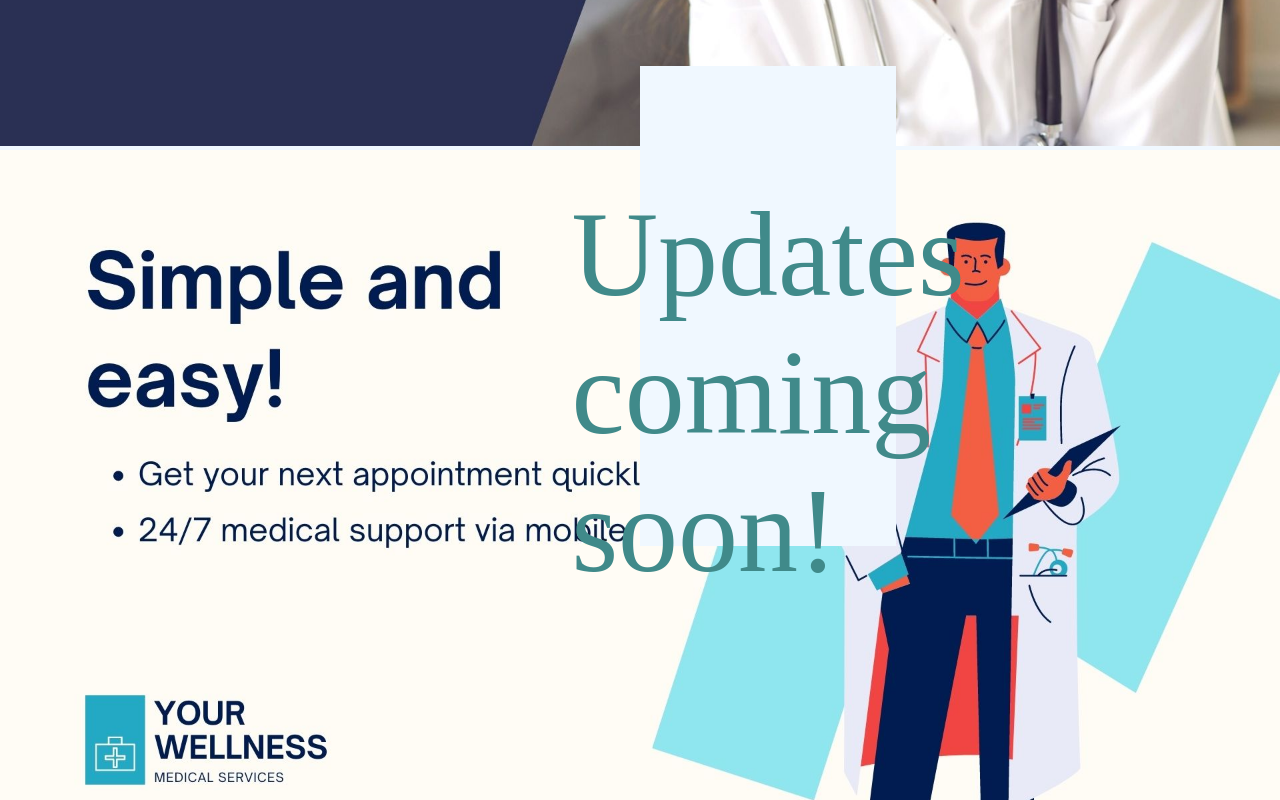
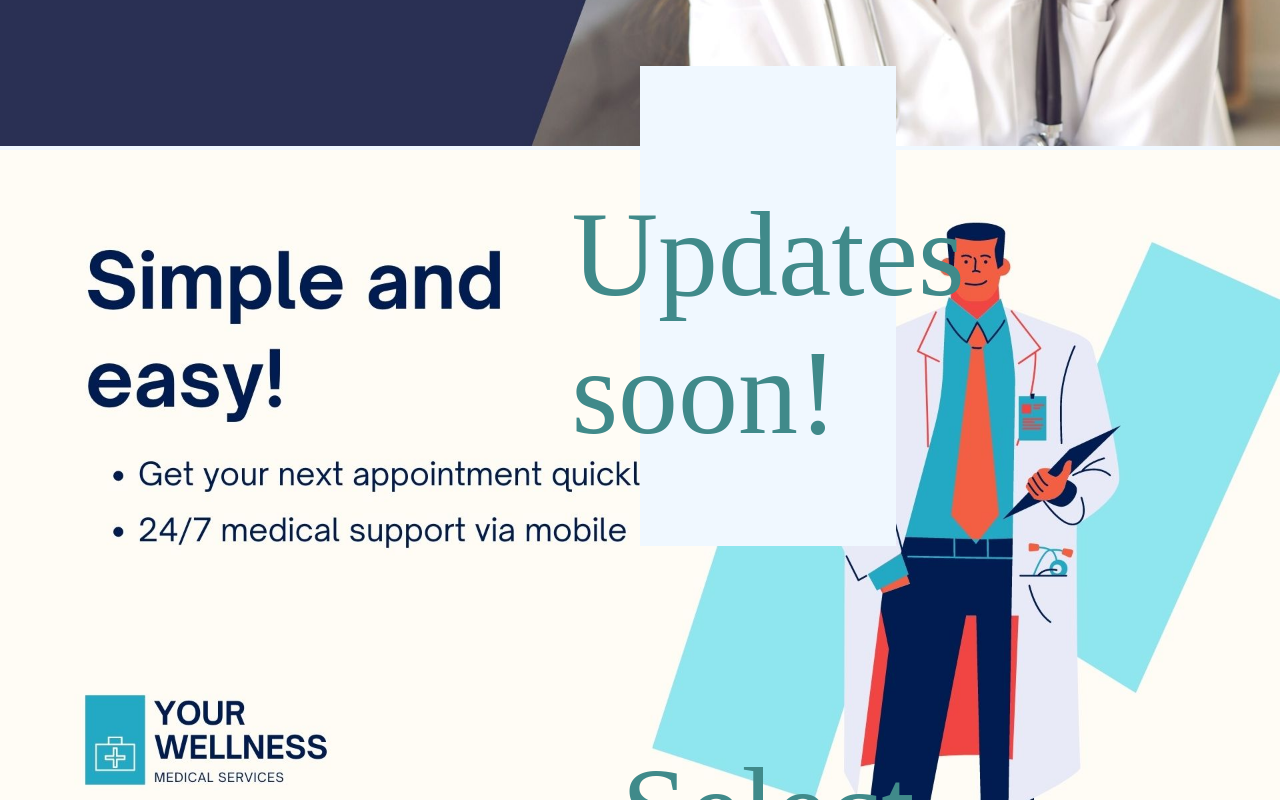
Before and after one commit to JohnRabelo/appointmentScheduling, a React (Create React App) app: page / in a window 1280 px wide. Shown: the part 574-1374 px from the top of the page. Built offline with nearby package versions, Linux system fonts and the light colour scheme.

Commit message:
updatesSoon!

```diff
--- a/src/pages/Book.js
+++ b/src/pages/Book.js
@@ -34,7 +34,7 @@ function Bookpg (){
                 </picture>
 
                 <div className={bookcl.bookCont}>
-                    <p> Updates coming soon!</p>
+                    <p> Updates soon!</p>
                     <p>Select a date</p>
                     <input type='date' name='chooseDate' />
                     <p>Pick a time</p>
```
